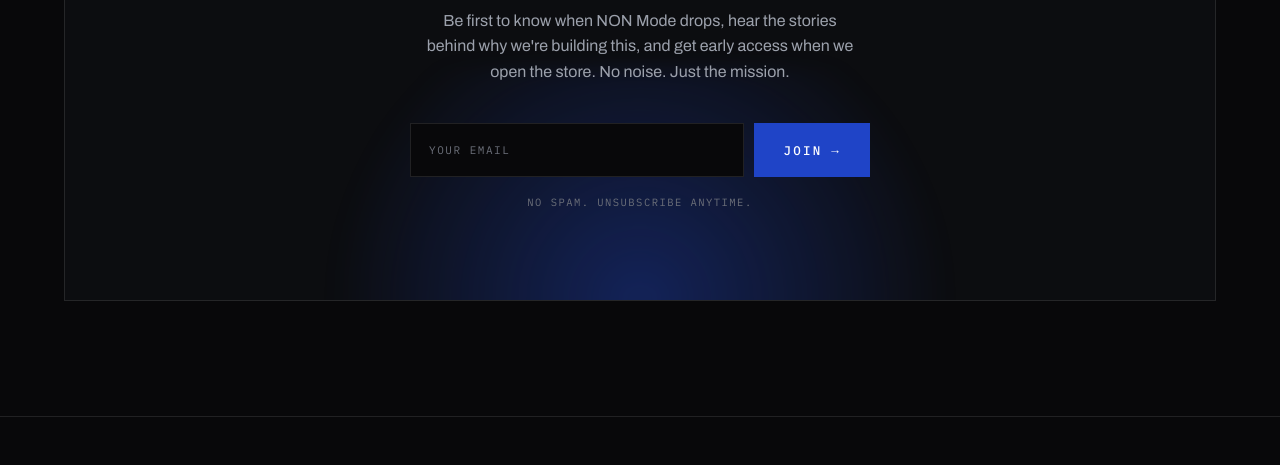
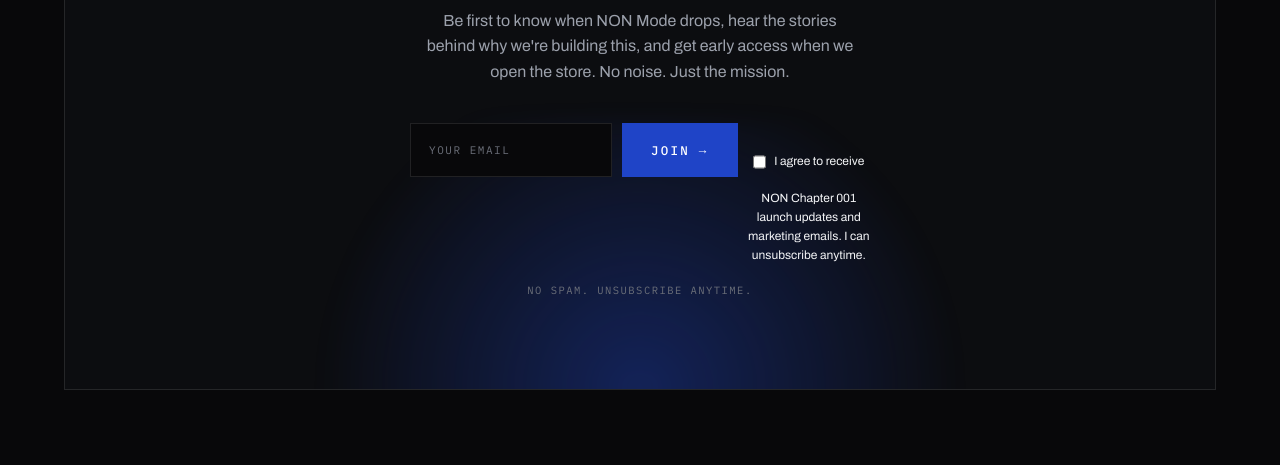
Before and after one commit to AdarshDominic/NON, a plain HTML site: page index.html in a window 1280 px wide. Shown: the part 5640-6105 px from the top of the page. Drawn offline with Linux system fonts and the light colour scheme; no server answers.

Commit message:
Require explicit marketing consent on NON waitlist form; preserve Formspree

```diff
--- a/index.html
+++ b/index.html
@@ -209,6 +209,7 @@
       <form class="join-form reveal" style="transition-delay:.14s" id="joinForm" action="https://formspree.io/f/xvkpkdda" method="POST">
         <input type="email" name="email" placeholder="Your email" required aria-label="Email">
         <button class="btn btn--primary" type="submit">Join <span class="arr">→</span></button>
+        <label style="display:block;width:100%;font-size:12px;line-height:1.6;margin-top:12px"><input type="checkbox" name="marketingConsent" value="yes" required style="width:auto;margin-right:8px;vertical-align:middle">I agree to receive NON Chapter 001 launch updates and marketing emails. I can unsubscribe anytime.</label>
       </form>
       <div class="join-fine reveal" style="transition-delay:.18s">No spam. Unsubscribe anytime.</div>
     </div>
```
